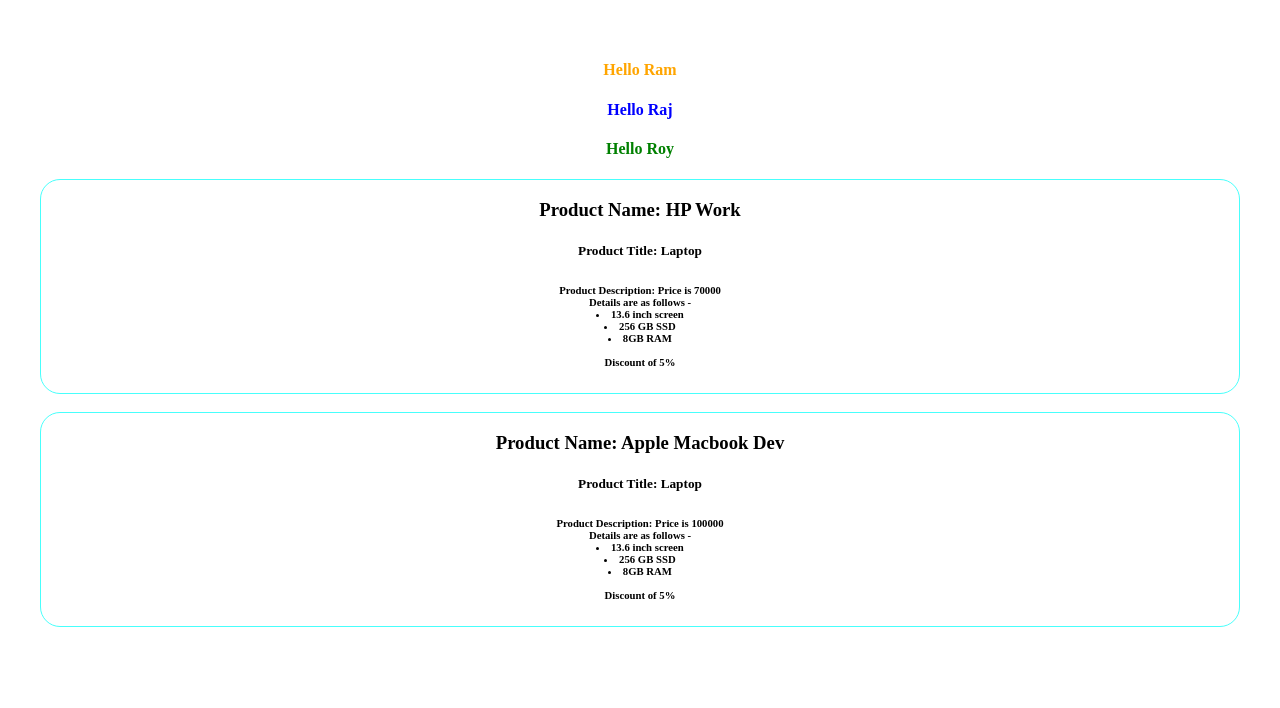
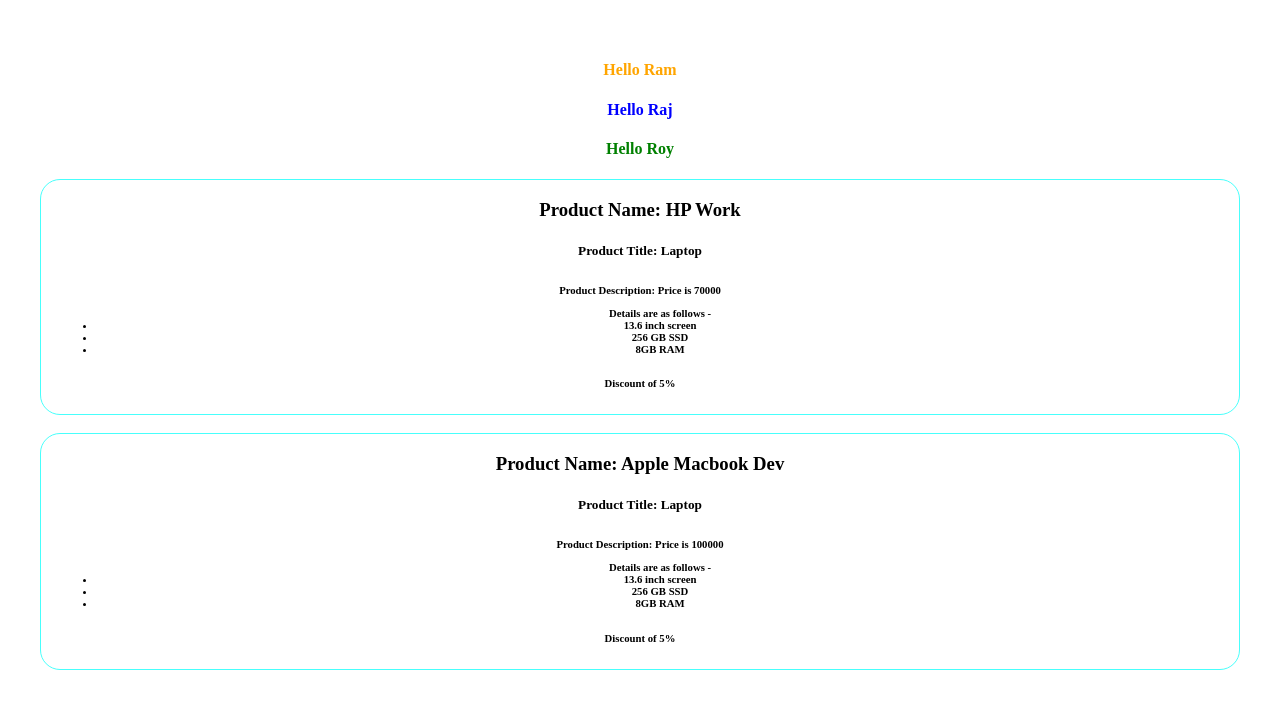
Before and after one commit to DGSudheer/react, a React (Vite) app in the folder vite-project/: page / in a window 1280 px wide. Shown: the top 708 px of the page. Built offline with nearby package versions, Linux system fonts and the light colour scheme.

Commit message:
warning fix

```diff
--- a/vite-project/src/Product.jsx
+++ b/vite-project/src/Product.jsx
@@ -1,14 +1,12 @@
 import './Product.css'
 
-function Product({title, name, features, price="100000"}){
-    //console.log(basic.b);
-    //const l = features.map((feature) => <li>{feature}</li>);
+function Product({title, name, features, price}){
     return(
         <div className="Product">
             <h3>Product Name: {name}</h3>
             <h5>Product Title: {title}</h5>
             <h6>Product Description: Price is {price} <br />
-            Details are as follows - {features.map((feature) => <li>{feature}</li>)}
+            <ul> Details are as follows - {features.map((feature) => <li key={feature}>{feature}</li>)} </ul>
             <br />
             {price>65000 ? "Discount of 5%" : <a href="/">Get Other Offers</a>}
             </h6>
--- a/vite-project/src/ProductList.jsx
+++ b/vite-project/src/ProductList.jsx
@@ -2,13 +2,10 @@
 
 function ProductList(){
     let details = ["13.6 inch screen", "256 GB SSD", "8GB RAM"];
-    //let basicInfo = { a :"LCD Screen", b : "Metal Body", c : "Charger Included" };
     return(
         <>
-            {/* <Product title="Laptop" name="HP Personal" price={30000} />
-            <Product title="Laptop" name="Lenovo Gaming" price={60000} /> */}
-            <Product title="Laptop" name="HP Work" price="70000" features={details}/>
-            <Product title="Laptop" name="Apple Macbook Dev" features={details}/>
+            <Product title="Laptop" name="HP Work" price={70000} features={details}/>
+            <Product title="Laptop" name="Apple Macbook Dev" price={100000} features={details}/>
         </>
     );
 }
```
